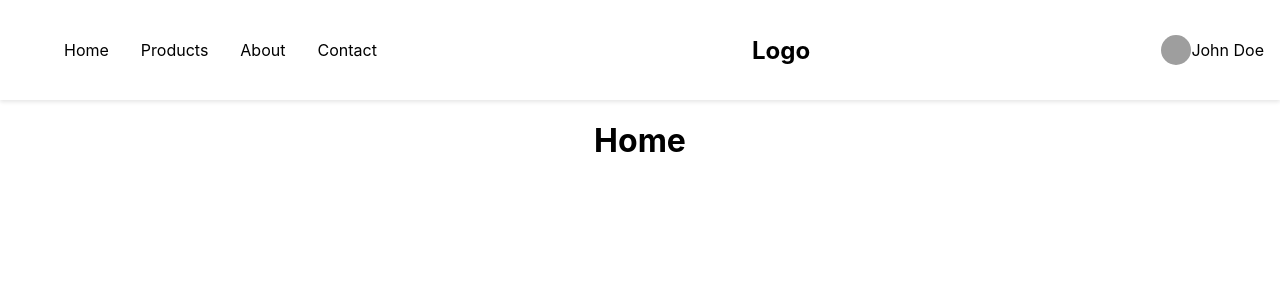
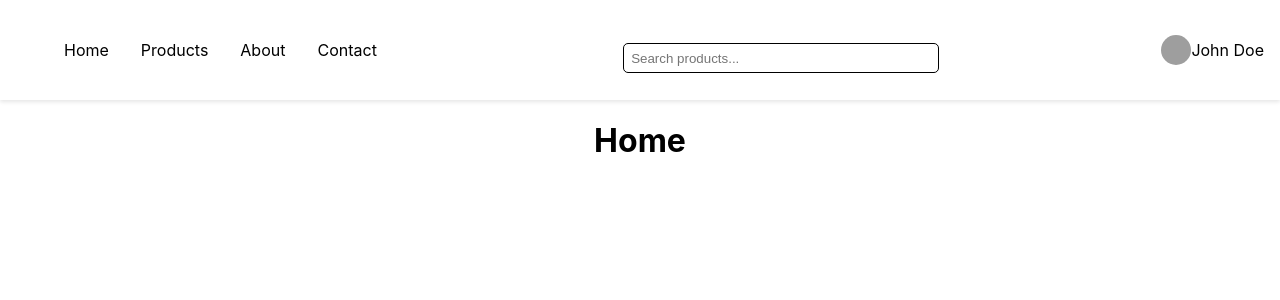
Before and after one commit to vanerostand/ecommerce, a React (Create React App) app: page / in a window 1280 px wide. Shown: the top 300 px of the page. Built offline with nearby package versions, Linux system fonts and the light colour scheme; no server answers; grey boxes are pictures that could not be loaded.

Commit message:
add searchBar with useDebounce

```diff
--- a/src/Components/NavBar/NavBar.js
+++ b/src/Components/NavBar/NavBar.js
@@ -1,6 +1,7 @@
 import React from "react";
 import styled from 'styled-components';
 import { Link } from "react-router-dom";
+import SearchBar from "../SearchBar/SearchBar";
 
 const NavBarContainer = styled.div`
   display: flex;
@@ -56,7 +57,7 @@ const NavBar = () => {
           <Item>About</Item>
           <Item>Contact</Item>
         </Menu>
-        <Logo>Logo</Logo>
+        <SearchBar />
         <Profile>
           <ProfileImage src="https://randomuser.me/api/portraits/lego/5.jpg" alt="profile" />
           <span>John Doe</span>
--- /dev/null
+++ b/src/Components/SearchBar/SearchBar.js
@@ -0,0 +1,56 @@
+import React from "react";
+import { useState, useEffect } from "react";
+import styled from 'styled-components';
+import { useDebounce } from "../../Hooks/useDebounce";
+
+const SearchBarContainer = styled.div`
+  display: flex;
+  justify-content: center;
+  align-items: center;
+  margin-top: 1rem;
+`;
+
+const SearchInput = styled.input`
+  padding: 0.5em;
+  width: 300px;
+  border: 1px solid #000;
+  border-radius: 5px;
+`;
+
+const SearchBar = () => {
+  const [searchTerm, setSearchTerm] = useState("");
+  const debouncedSearchTerm = useDebounce(searchTerm, 500);
+
+  const baseUrl = "http://localhost:5500";
+
+  const handleChange = (e) => {
+    setSearchTerm(e.target.value);
+  };
+
+  useEffect(() => {
+    try {
+      const fetchData = async () => {
+        const res = await fetch(baseUrl +'/products?q='+ debouncedSearchTerm);
+        const json = await res.json();
+        console.log(json);
+      };
+      fetchData();
+    }
+
+    catch (error) {
+      console.error(error);
+    }
+  }, [debouncedSearchTerm]);
+
+  return (
+    <SearchBarContainer>
+      <SearchInput
+      type="text"
+      placeholder="Search products..."
+      value={searchTerm}
+      onChange={handleChange}/>
+    </SearchBarContainer>
+  )
+};
+
+export default SearchBar;
--- /dev/null
+++ b/src/Hooks/useDebounce.js
@@ -0,0 +1,15 @@
+import { useState, useEffect } from 'react';
+
+export const useDebounce = (value, delay) => {
+  const [debounceValue, setDebounceValue] = useState(value);
+
+  useEffect(() => {
+    const timeout = setTimeout(() => {
+      setDebounceValue(value);
+    }, delay);
+
+    return () => clearTimeout(timeout);
+  }, [value, delay]);
+
+  return debounceValue;
+};
```
